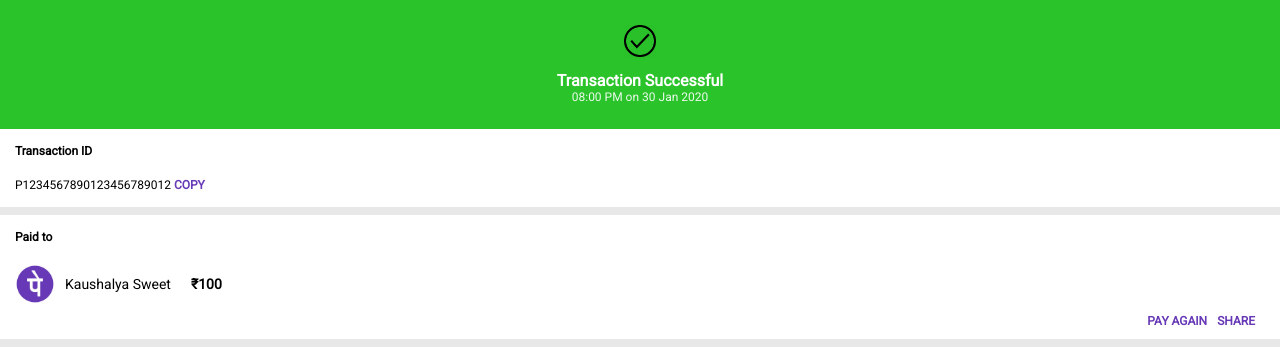
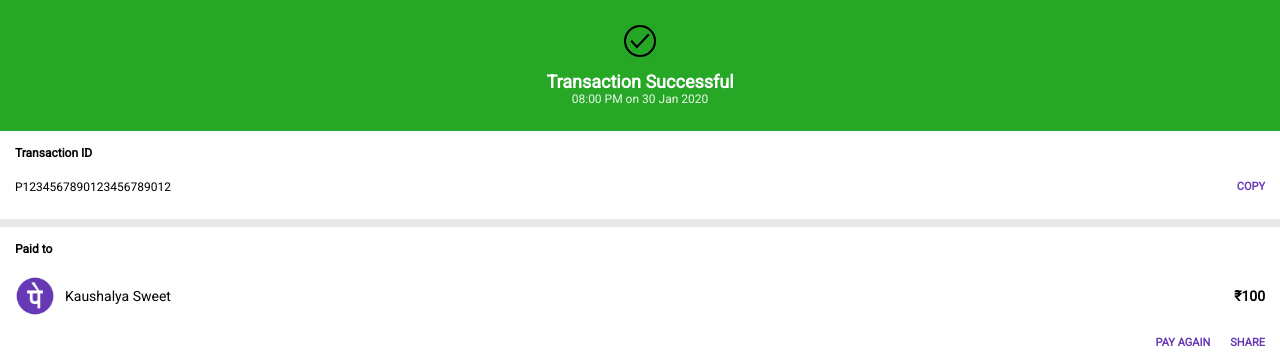
Before and after one commit to pranjalalone/phonepe-spoof, a plain HTML site: page index.html in a window 1280 px wide. Shown: the top 359 px of the page. Drawn offline with Linux system fonts and the light colour scheme.

Commit message:
Properly aligned items

```diff
--- a/assets/css/style.css
+++ b/assets/css/style.css
@@ -20,9 +20,10 @@ html {
     padding: 25px 0;
     color: white;
     text-align: center;
-    background-color: rgb(42, 195, 42);
+    background-color: rgb(38, 168, 38);
 }
 #trans-succ {
+    font-size: 18px;
     font-weight: 600;
 }
 #date-time {
@@ -41,10 +42,14 @@ html {
     padding-bottom: 20px;
 }
 #trans-no {
+    display: flex;
     font-size: 12px;
+    padding-bottom: 10px;
 }
 #copy {
-    display: inline;
+    margin-left: auto;
+    order: 2;
+    font-size: 11px;
     color: #6739B7;
     font-weight: 600;
 }
@@ -59,29 +64,29 @@ html {
     display: flex;
     height: 40px;
 }
-#image {
-}
 #image img {
     width: 40px;
 }
 #name, #amount {
-    padding: 0 10px;
+    padding-left: 10px;
     margin: auto 0;
     font-size: 14px;
 }
 #amount {
+    margin-left: auto;
+    order: 2;
     font-weight: 600;
 }
 #trans-extra, #bank-extra {
-    font-size: 12px;
+    font-size: 11px;
     font-weight: 600;
     color: #6739B7;
-    padding: 10px;
+    padding: 20px 0;
 }
 #trans-extra div, #bank-extra div {
     display: inline;
     float: right;
-    padding-left: 10px;
+    padding-left: 20px;
 }
 #debited-from-div {
     background-color: white;
@@ -89,10 +94,10 @@ html {
 }
 #bank-details {
     display: flex;
-    width: 40px;
+    /* width: 40px; */
 }
 #bank-img {
-    float: left;
+    /* float: left; */
     padding: 5px;
 }
 #bank-img img {
@@ -109,6 +114,7 @@ html {
 }
 #bank-amt {
     margin: auto 0;
+    margin-left: auto;
     font-size: 14px;
 }
 #powered-by-div {
--- a/index.html
+++ b/index.html
@@ -29,7 +29,9 @@
                     Transaction ID
                 </div>
                 <div id="trans-no">
-                    P1234567890123456789012
+                    <div>
+                        P1234567890123456789012
+                    </div>
                     <div id="copy">COPY</div>
                 </div>
             </div>
@@ -70,7 +72,7 @@
                         <img src="https://upload.wikimedia.org/wikipedia/commons/c/cc/SBI-logo.svg">
                     </div>
                     <div id="bank-ac-no">
-                        ******1234<br>
+                        ******3125<br>
                         <span>UTR:003000320130420</span>
                     </div>
                     <div id="bank-amt">
```
